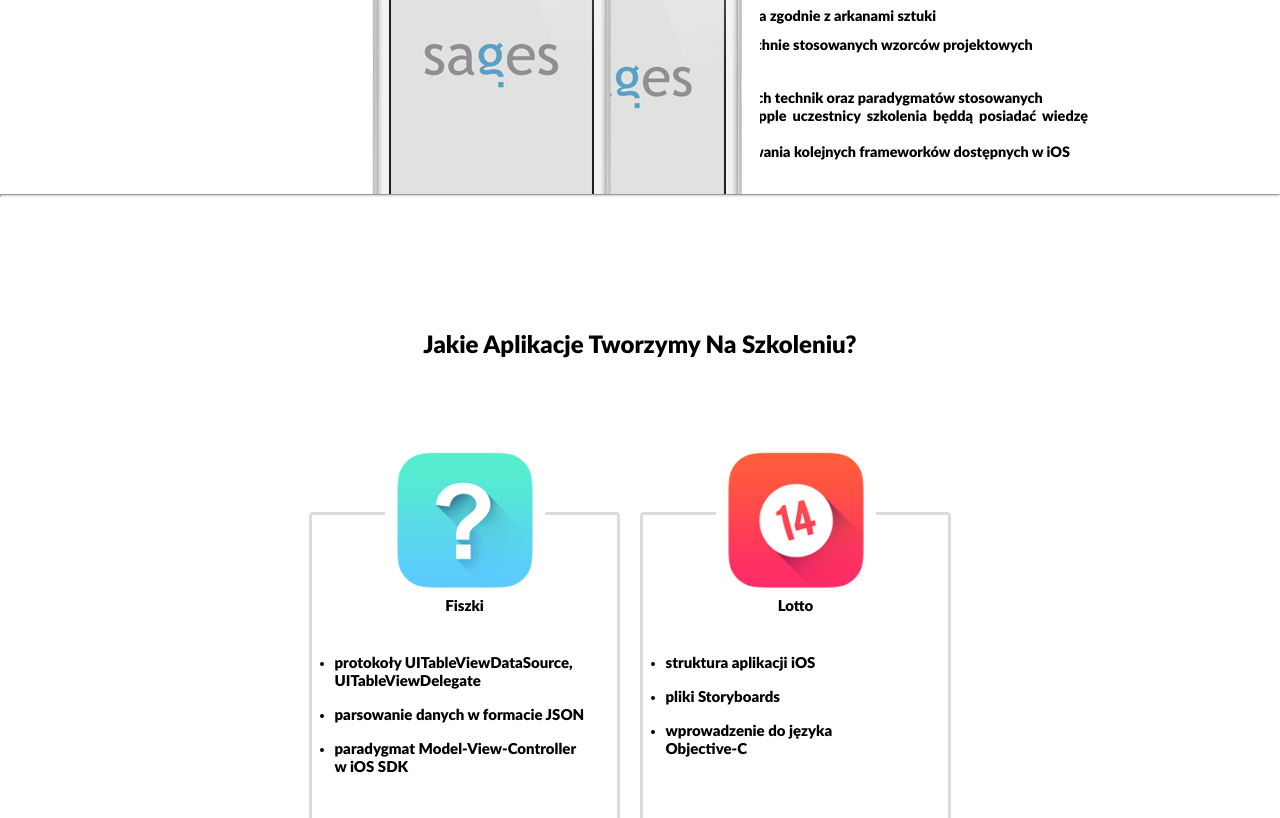
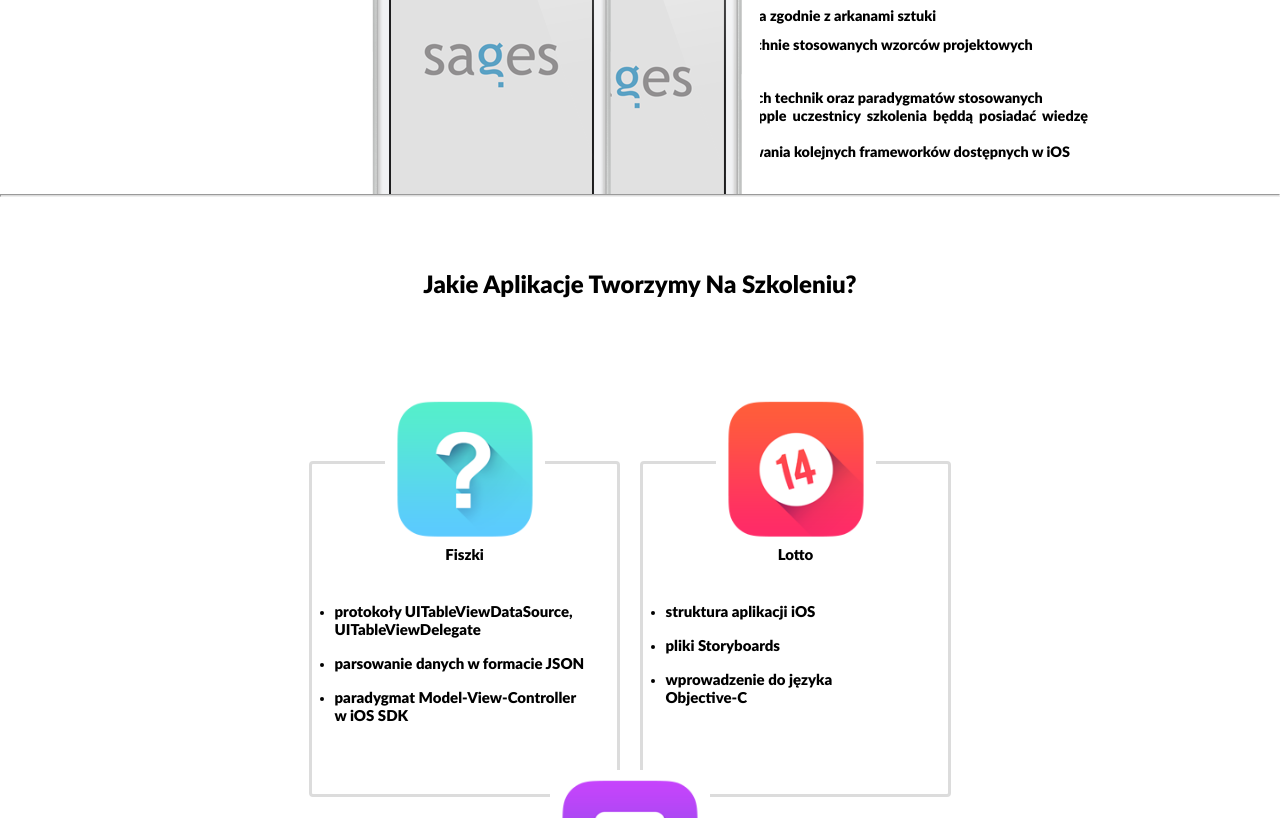
Before and after one commit to Kuba-C/Zadanie_na_praktyki, a plain HTML site: page index.html in a window 1280 px wide. Shown: the part 1328-2146 px from the top of the page. Drawn offline with Linux system fonts and the light colour scheme; files whose address does not match are found by name.

Commit message:
small visual improvements

```diff
--- a/css/main.css
+++ b/css/main.css
@@ -77,7 +77,7 @@ article#start>header>h2 {
 
 article#start>header>img {
   padding: 2em;
-  height: 10em;
+  height: 151px;
 }
 
 article#start>header>p {
@@ -225,7 +225,7 @@ article#create h2 {
   font-size: 1.5em;
   text-transform: capitalize;
   text-align: center;
-  padding-top: 135px;
+  padding-top: 75px;
 
 }
 
@@ -239,7 +239,7 @@ div#apps {
   display: flex;
   justify-content: center;
   flex-wrap: wrap;
-  padding-top: 101px;
+  padding-top: 110px;
   padding-bottom: 106px;
 }
 
```
